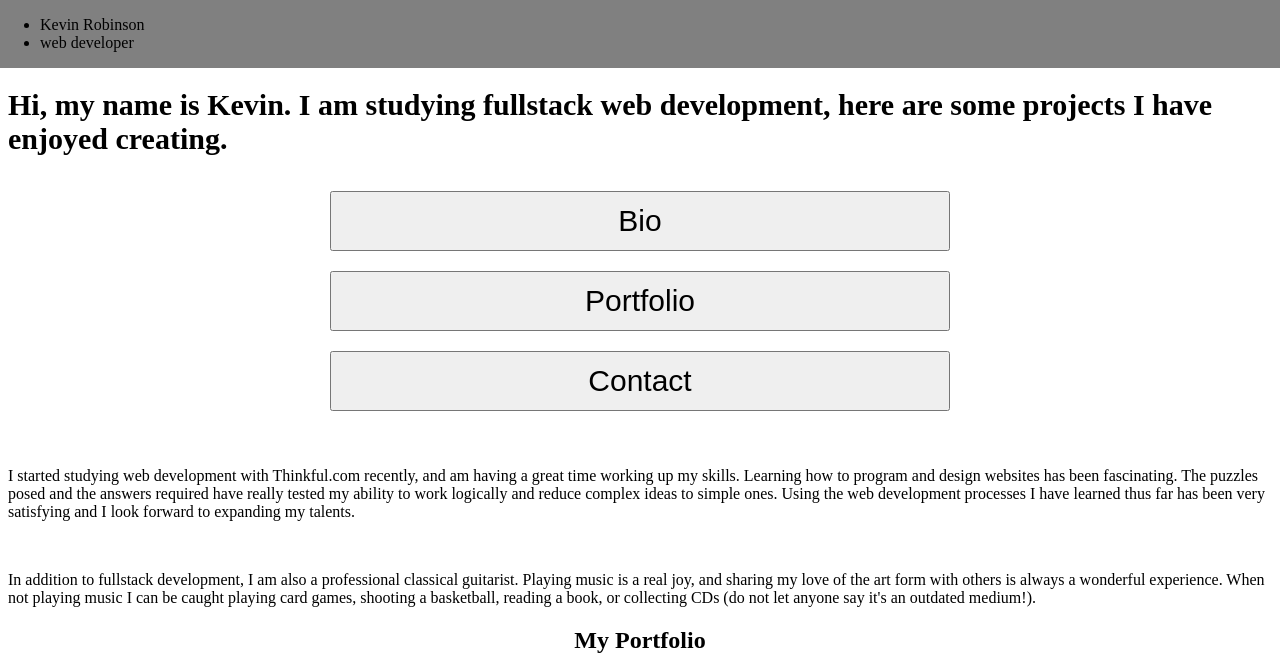
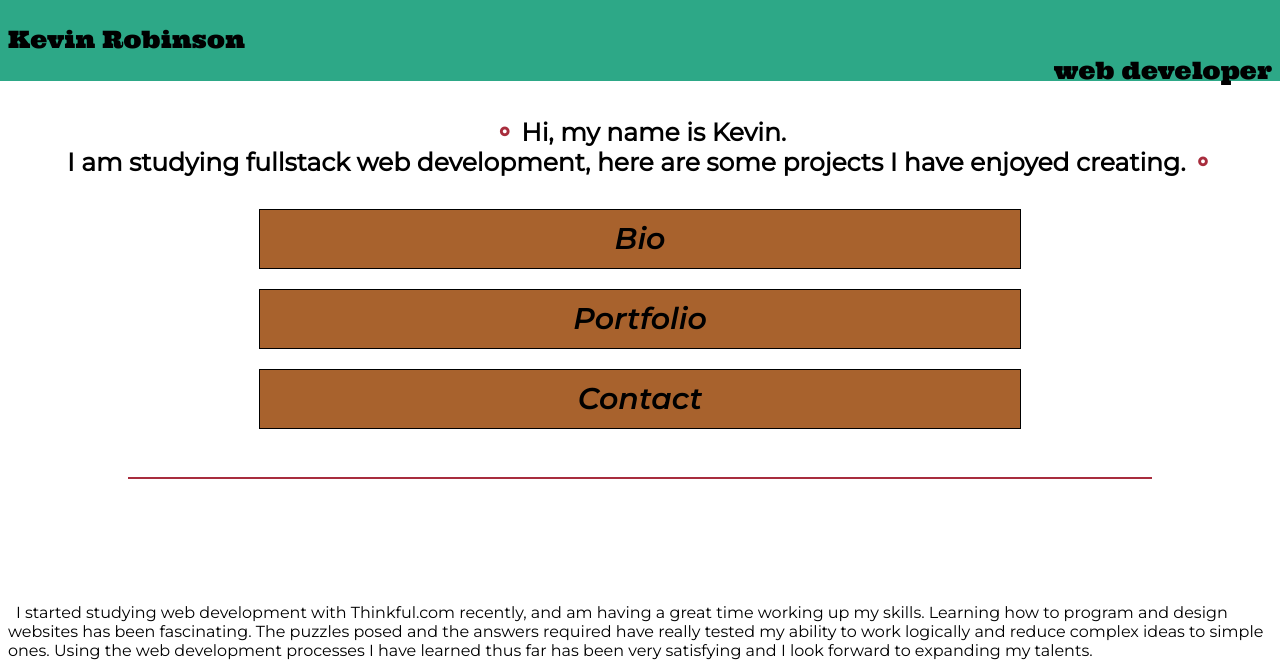
Before and after one commit to hotdogmcgee/Portfolio-Website, a plain HTML site: page index.html in a window 1280 px wide. Shown: the top 668 px of the page. Drawn offline with Linux system fonts and the light colour scheme.

Commit message:
fonts and colors added, link icons uploaded

```diff
--- a/index.html
+++ b/index.html
@@ -5,19 +5,24 @@
     <meta charset="utf-8">
     <meta name="viewport" content="width=device-width, initial-scale=1">
     <meta name="description" content="Kevin Robinson's web development portfolio and contact information.">
+    <link href="https://fonts.googleapis.com/css?family=Montserrat:400,600i" rel="stylesheet">
+    <link href="https://fonts.googleapis.com/css?family=Ultra" rel="stylesheet">
+    <link href="https://fonts.googleapis.com/css?family=Raleway|Ubuntu" rel="stylesheet">
     <link rel="stylesheet" type="text/css" href="main.css">
 </head>
 <body>
     <nav role="navigation">
         <ul>
-            <li>Kevin Robinson</li>
-            <li>web developer</li>
+            <li class="nav-bar-top">Kevin Robinson</li>
+            <li class="nav-bar-bottom">web developer</li>
         </ul>
 
     </nav>
     <main role="main">
         <header role="banner">
-            <h1>Hi, my name is Kevin.  I am studying fullstack web development, here are some projects I have enjoyed creating.</h1>
+            <h1><span class="hero-symbols">&#9900;</span>  Hi, my name is Kevin.
+                <br>
+                 I am studying fullstack web development, here are some projects I have enjoyed creating.  <span class="hero-symbols">&#9900;</span></h1>
         </header>
 
         <section class="button-group-main">
@@ -26,6 +31,8 @@
             <a class="button-link" href='#portfolio'><button class="portfolio-button main-button">Portfolio</button></a>
             <a class="button-link" href='#contact'><button class="contact-button main-button">Contact</button></a>
         </section>
+
+        <hr>
 
         <section id="bio">
             <p>I started studying web development with Thinkful.com recently, and am having a great time working up my skills. Learning how to program and design websites has been fascinating.  The puzzles posed and the answers required have really tested my ability to work logically and reduce complex ideas to simple ones.  Using the web development processes I have learned thus far has been very satisfying and I look forward to expanding my talents.</p>
@@ -40,7 +47,7 @@
                 <div class="portfolio-image-container">
                     <img class="portfolio-image" src="https://github.com/hotdogmcgee/Portfolio-Website/blob/master/Images/Quiz%20App%20screenshot-compressed.JPG?raw=true">
                 </div>
-                <h2>Classical Guitar Quiz App</h2>
+                <h3>Classical Guitar Quiz App</h2>
                 <p>Take a ten-question quiz on the world of classical guitar. The Quiz App uses jQuery DOM manipulation to render each page.</p>
                 <p class="portfolio-links">
                     <a href="https://github.com/hotdogmcgee/Thinkful-Quiz-App---Module-8.7-8" target="_blank">GitHub</a>
@@ -50,7 +57,7 @@
             </div>
 
             <div class="portfolio-project">
-                <h2>More Projects on the Way!</h2>
+                <h3>More Projects on the Way!</h2>
             </div>
         </section>
 
--- a/main.css
+++ b/main.css
@@ -1,20 +1,61 @@
 * {
     box-sizing: border-box;
+    scroll-behavior: smooth;
+}
+
+body {
+    width: 100%;
+    margin: 0 auto;
+}
+
+main {
+    padding-top: 100px;
 }
 
 nav {
     width: 100%;
-    background-color: grey;
+    background-color: #2da887;
     position: fixed;
     top: 0;
     left: 0;
+    font-family: 'Ultra', serif;
+    font-size: 24px;
+
+
 }
 
+nav ul {
+    list-style: none;
+    padding-left: 0;
+    padding-bottom: 2px;
+}
+
+.nav-bar-top {
+    padding-left: 8px
+}
+.nav-bar-bottom {
+    position: absolute;
+    right: 8px;
+}
 
 header {
-    padding-top: 60px;
-    font-size: 15px;
     padding-bottom: 15px;
+}
+
+header h1 {
+    font-size: 25px;
+    text-align: center;
+    font-family: 'Montserrat'
+}
+
+.hero-symbols {
+    color: #a82d3d;
+}
+
+p {
+    font-family: 'Montserrat';
+    text-indent: 8px;
+    padding-left: 8px;
 }
 
 .button-group-main {
@@ -32,13 +73,36 @@ header {
 
 .main-button {
     margin-bottom: 20px;
-    width: 70%;
+    width: 85%;
     height: 60px;
     font-size: 30px;
+    background-color: #a8622d;
+    font-family: 'Montserrat';
+    font-weight: 600;
+    font-style: italic;
+    border: 1px solid black;
 }
 
+hr {
+    width: 80%;
+    border: 1px solid #a82d3d;
+}
+
+#bio {
+    padding-top: 100px;
+}
+
+#portfolio {
+    padding-top: 100px;
+}
 #portfolio h2 {
     text-align: center;
+    font-family: 'Ultra'
+}
+
+h3 {
+    text-align: center;
+    font-family: 'Ubuntu';
 }
 
 .portfolio-image-container {
@@ -73,6 +137,8 @@ header {
 
 footer {
     text-align: center;
+    background-color: #2da887;
+    font-family: 'Montserrat';
 }
 
 @media only screen and (min-width: 750px) {
```
Also changed, not shown: Images/github icon.png (added), Images/linkedIn icon.png (added).
